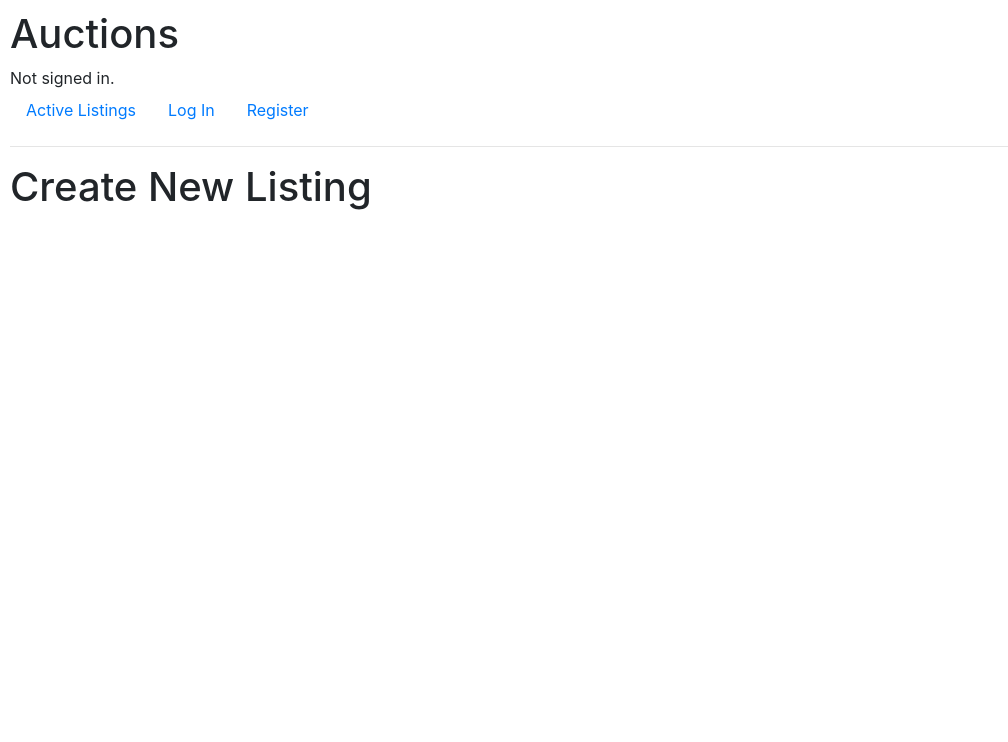
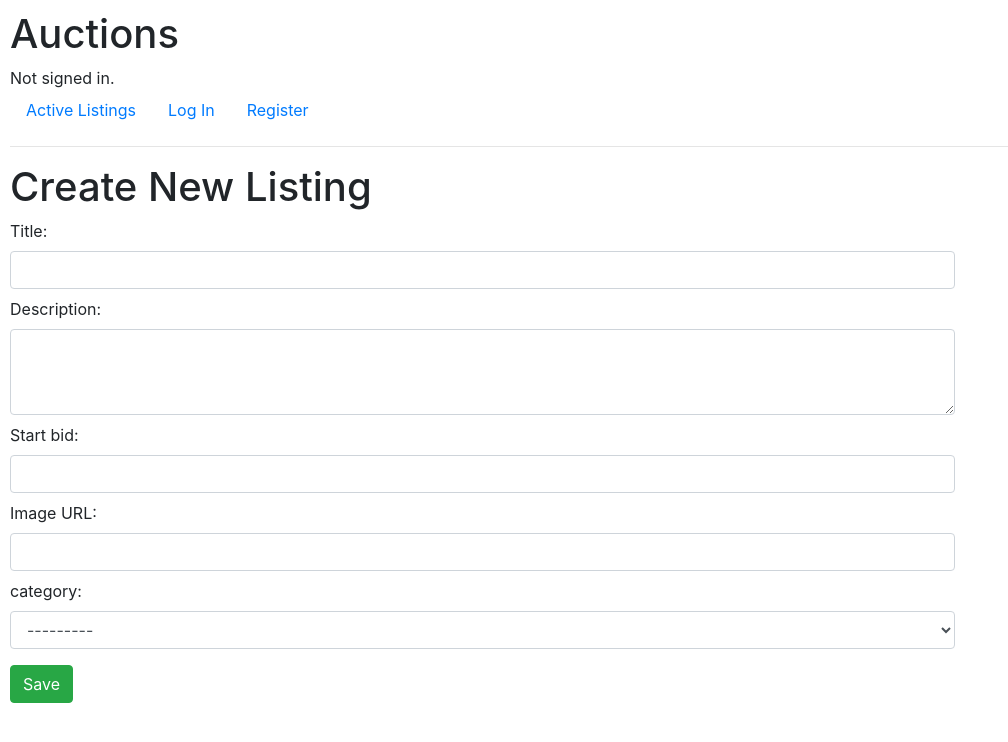
Before and after one commit to ujjwaluzu/cs50w-commerce, a Django app: page /newlisting in a window 1280 px wide. Shown: the top 742 px of the page, without its empty margins (0-1008 px from the left). Run offline with Django 3.2, Linux system fonts and the light colour scheme; data comes from the database, SQL or seed files in the repository; some libraries are stand-ins or nearby versions.

Commit message:
working on new listing page

```diff
--- a/auctions/templates/auctions/newlisting.html
+++ b/auctions/templates/auctions/newlisting.html
@@ -4,4 +4,8 @@
     <h1>
         Create New Listing
     </h1>
+    <form action="" method="post">
+        {{ form }}
+        <input class="btn btn-success mt-2" type="submit" value="Save">
+    </form>
 {% endblock %}
--- a/auctions/views.py
+++ b/auctions/views.py
@@ -3,8 +3,9 @@
 from django.http import HttpResponse, HttpResponseRedirect
 from django.shortcuts import render
 from django.urls import reverse
+from django import forms
 
-from .models import User
+from .models import User, Category, Comment, Listing, Bid
 
 
 def index(request):
@@ -63,4 +64,14 @@
         return render(request, "auctions/register.html")
 
 def New_listing(request):
-    return render(request, "auctions/newlisting.html")
+    return render(request, "auctions/newlisting.html", {
+        "form": NewPageform()
+    })
+
+
+class NewPageform(forms.Form):
+    title = forms.CharField(label="Title", widget=forms.TextInput(attrs={'class': 'form-control w-75 mb-2'}))
+    description = forms.CharField(widget=forms.Textarea(attrs={'class': 'form-control w-75 mb-2', 'rows': 3}), label="Description",)
+    start_bid = forms.DecimalField(label="Start bid",max_digits=10,decimal_places=2,min_value=0.01,widget=forms.NumberInput(attrs={'class': 'form-control w-75 mb-2', 'step': '0.01'}))
+    image_url = forms.URLField(label="Image URL", widget=forms.URLInput(attrs={'class': 'form-control w-75 mb-2'}))
+    category = forms.ModelChoiceField(label="category", queryset=Category.objects.all(),  widget=forms.Select(attrs={'class': 'form-control w-75 mb-2'}))
```
